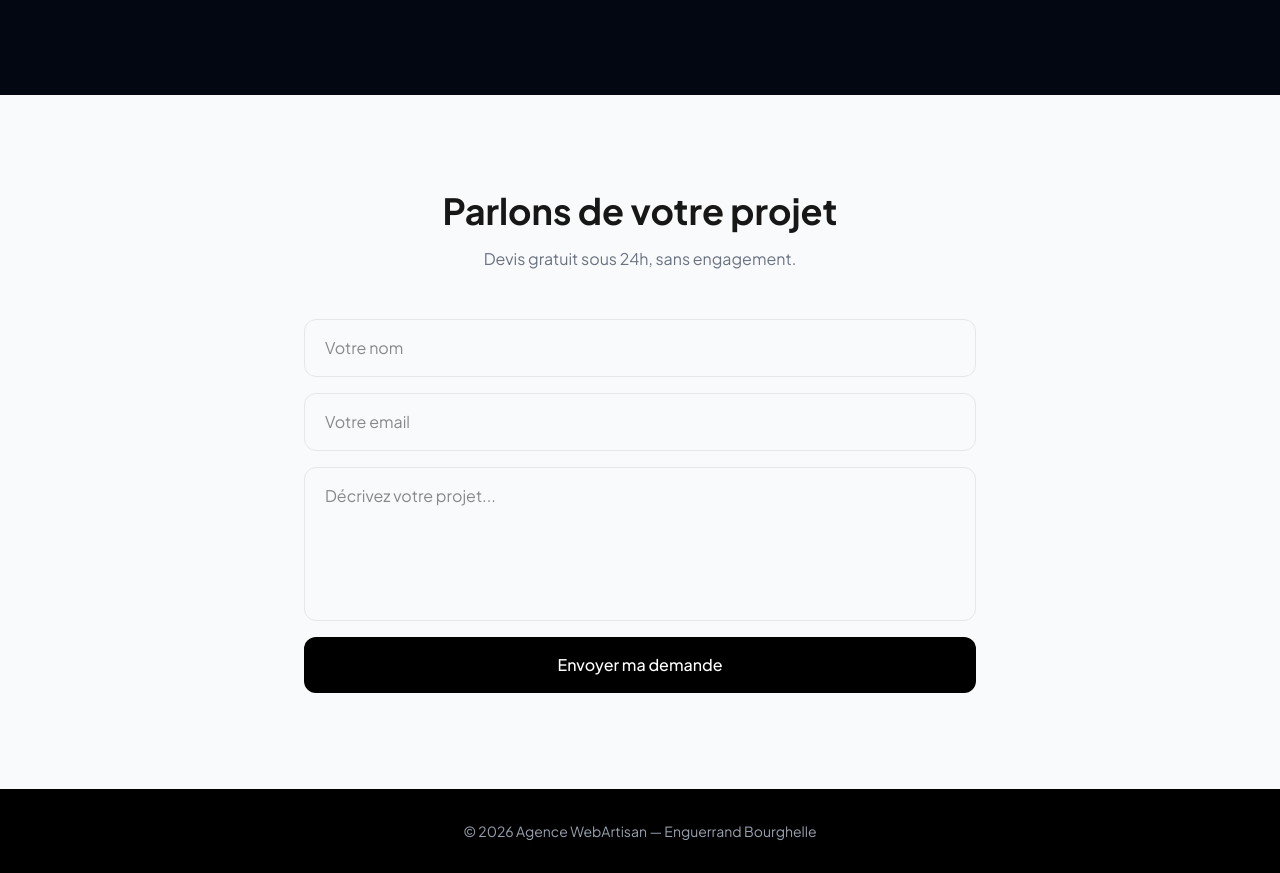
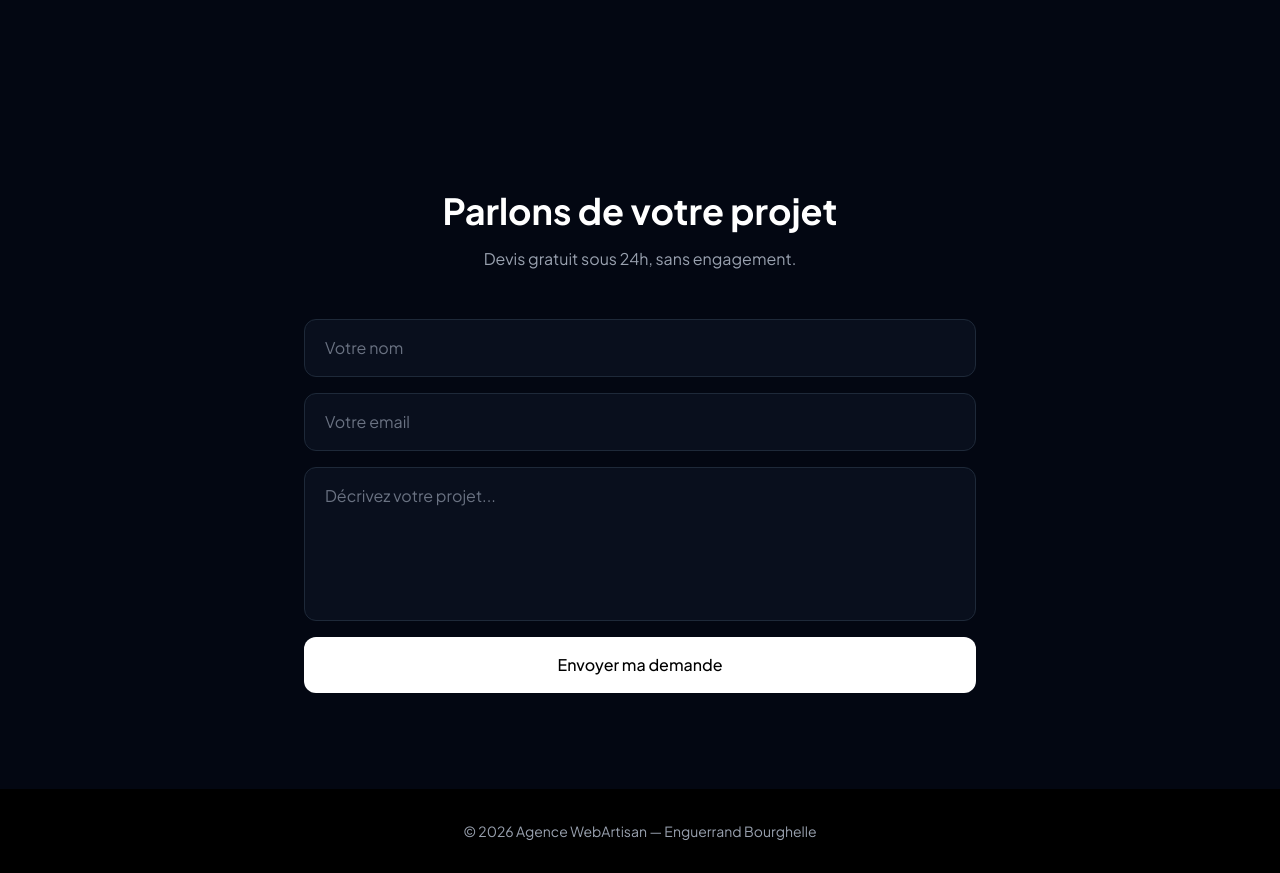
Before and after one commit to enguerrandbourghelle/agence-demo, a Next.js app: page / in a window 1280 px wide. Shown: the part 5093-5966 px from the top of the page. Built offline with nearby package versions, Linux system fonts and the light colour scheme.

Commit message:
feat: theme sombre sur Contact

```diff
--- a/components/Contact.tsx
+++ b/components/Contact.tsx
@@ -2,32 +2,32 @@ import AnimatedSection from "./AnimatedSection";
 
 export default function Contact() {
   return (
-    <section id="contact" className="py-24 px-6 bg-gray-50">
+    <section id="contact" className="py-24 px-6 bg-gray-950">
       <div className="max-w-2xl mx-auto text-center">
         <AnimatedSection>
-          <h2 className="text-4xl font-bold mb-4">Parlons de votre projet</h2>
-          <p className="text-gray-500 mb-12">Devis gratuit sous 24h, sans engagement.</p>
+          <h2 className="text-4xl font-bold mb-4 text-white">Parlons de votre projet</h2>
+          <p className="text-gray-400 mb-12">Devis gratuit sous 24h, sans engagement.</p>
         </AnimatedSection>
         <AnimatedSection>
           <form className="flex flex-col gap-4 text-left">
             <input
               type="text"
               placeholder="Votre nom"
-              className="border border-gray-200 rounded-xl px-5 py-4 text-base outline-none focus:border-black transition"
+              className="bg-gray-900/50 border border-gray-800 rounded-xl px-5 py-4 text-base text-white placeholder-gray-500 outline-none focus:border-blue-500 transition"
             />
             <input
               type="email"
               placeholder="Votre email"
-              className="border border-gray-200 rounded-xl px-5 py-4 text-base outline-none focus:border-black transition"
+              className="bg-gray-900/50 border border-gray-800 rounded-xl px-5 py-4 text-base text-white placeholder-gray-500 outline-none focus:border-blue-500 transition"
             />
             <textarea
               placeholder="Décrivez votre projet..."
               rows={5}
-              className="border border-gray-200 rounded-xl px-5 py-4 text-base outline-none focus:border-black transition resize-none"
+              className="bg-gray-900/50 border border-gray-800 rounded-xl px-5 py-4 text-base text-white placeholder-gray-500 outline-none focus:border-blue-500 transition resize-none"
             />
             <button
               type="submit"
-              className="bg-black text-white py-4 rounded-xl font-medium text-base hover:bg-gray-800 transition"
+              className="bg-white text-black py-4 rounded-xl font-medium text-base hover:bg-gray-100 transition"
             >
               Envoyer ma demande
             </button>
```
